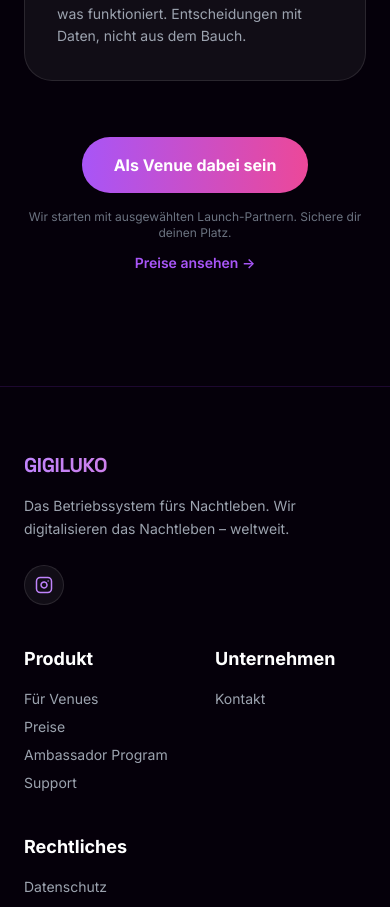
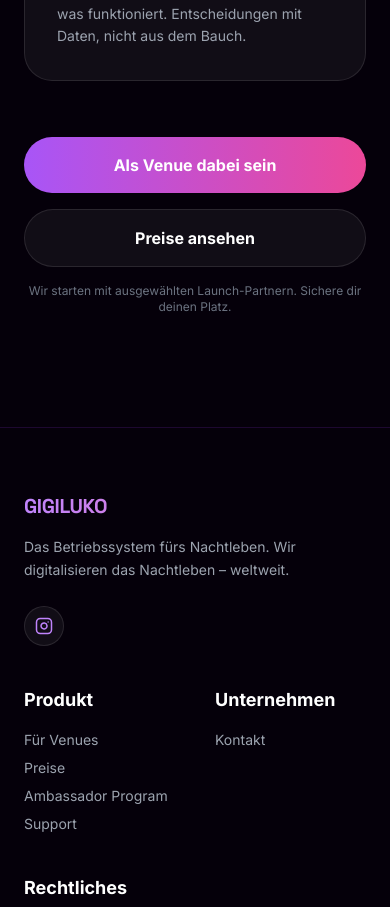
Before and after one commit to LuisCodingforfutur/gigilukoweb, a React (Vite) app: page / in a window 390 px wide. Shown: the part 6320-7227 px from the top of the page. Built offline with nearby package versions, Linux system fonts and the light colour scheme.

Commit message:
ux: pricing in navbar + real pricing button in B2B section

```diff
--- a/src/components/Navbar.tsx
+++ b/src/components/Navbar.tsx
@@ -5,8 +5,8 @@
 interface Props { isDark: boolean; toggleTheme: () => void; }
 
 const navContent = {
-  de: { venues: "Für Venues", ambassador: "Ambassador", support: "Support" },
-  en: { venues: "For Venues", ambassador: "Ambassador", support: "Support" },
+  de: { venues: "Für Venues", pricing: "Preise", ambassador: "Ambassador", support: "Support" },
+  en: { venues: "For Venues", pricing: "Pricing", ambassador: "Ambassador", support: "Support" },
 };
 
 const Navbar: React.FC<Props> = ({ isDark, toggleTheme }) => {
@@ -42,6 +42,7 @@
         {/* Desktop nav links */}
         <div className="hidden md:flex items-center gap-8 pointer-events-auto">
           <button onClick={goToVenues} className={linkClass}>{t.venues}</button>
+          <Link to="/pricing" className={linkClass}>{t.pricing}</Link>
           <Link to="/ambassador" className={linkClass}>{t.ambassador}</Link>
           <Link to="/support" className={linkClass}>{t.support}</Link>
         </div>
@@ -75,6 +76,7 @@
         <div className="md:hidden pointer-events-auto mt-4 max-w-7xl mx-auto">
           <div className="bg-white/90 dark:bg-[#0a0014]/95 backdrop-blur-xl border border-black/10 dark:border-white/10 rounded-2xl p-3 flex flex-col gap-1 shadow-2xl">
             <button onClick={goToVenues} className="text-left px-4 py-3 rounded-xl font-semibold text-gray-800 dark:text-gray-100 hover:bg-black/5 dark:hover:bg-white/5 transition-colors">{t.venues}</button>
+            <Link to="/pricing" onClick={() => setMenuOpen(false)} className="px-4 py-3 rounded-xl font-semibold text-gray-800 dark:text-gray-100 hover:bg-black/5 dark:hover:bg-white/5 transition-colors">{t.pricing}</Link>
             <Link to="/ambassador" onClick={() => setMenuOpen(false)} className="px-4 py-3 rounded-xl font-semibold text-gray-800 dark:text-gray-100 hover:bg-black/5 dark:hover:bg-white/5 transition-colors">{t.ambassador}</Link>
             <Link to="/support" onClick={() => setMenuOpen(false)} className="px-4 py-3 rounded-xl font-semibold text-gray-800 dark:text-gray-100 hover:bg-black/5 dark:hover:bg-white/5 transition-colors">{t.support}</Link>
           </div>
--- a/src/components/v3/B2BInfrastructure.tsx
+++ b/src/components/v3/B2BInfrastructure.tsx
@@ -1,3 +1,4 @@
+import { Link } from "react-router-dom";
 import { useLanguage } from "../Layout";
 
 const content = {
@@ -13,7 +14,7 @@
       { icon: "📊", title: "Analytics & Insights", desc: "Sieh, wer kommt: Traffic, Demografie, was funktioniert. Entscheidungen mit Daten, nicht aus dem Bauch." },
     ],
     cta: "Als Venue dabei sein",
-    pricingLink: "Preise ansehen →",
+    pricingLink: "Preise ansehen",
     ctaNote: "Wir starten mit ausgewählten Launch-Partnern. Sichere dir deinen Platz.",
   },
   en: {
@@ -28,7 +29,7 @@
       { icon: "📊", title: "Analytics & Insights", desc: "See who shows up: traffic, demographics, what works. Decisions backed by data, not gut feeling." },
     ],
     cta: "Become a venue partner",
-    pricingLink: "View pricing →",
+    pricingLink: "View pricing",
     ctaNote: "We're launching with select partners. Secure your spot.",
   },
 };
@@ -76,14 +77,21 @@
         </div>
 
         <div className="text-center">
-          <a
-            href="mailto:support@gigiluko.com?subject=Venue Partnership"
-            className="inline-block px-8 py-4 rounded-full font-bold text-white bg-gradient-to-r from-[#A855F7] to-[#EC4899] hover:shadow-[0_0_30px_rgba(168,85,247,0.4)] hover:scale-105 transition-all"
-          >
-            {t.cta}
-          </a>
+          <div className="flex flex-col sm:flex-row items-center justify-center gap-4">
+            <a
+              href="mailto:support@gigiluko.com?subject=Venue Partnership"
+              className="w-full sm:w-auto px-8 py-4 rounded-full font-bold text-white bg-gradient-to-r from-[#A855F7] to-[#EC4899] hover:shadow-[0_0_30px_rgba(168,85,247,0.4)] hover:scale-105 transition-all"
+            >
+              {t.cta}
+            </a>
+            <Link
+              to="/pricing"
+              className="w-full sm:w-auto px-8 py-4 rounded-full font-bold bg-black/5 dark:bg-white/5 border border-black/10 dark:border-white/10 hover:border-[#EC4899]/50 transition-all"
+            >
+              {t.pricingLink}
+            </Link>
+          </div>
           <p className="text-xs text-gray-500 dark:text-gray-500 mt-4">{t.ctaNote}</p>
-          <a href="/pricing" className="inline-block mt-3 text-sm font-semibold text-[#A855F7] hover:text-[#EC4899] transition-colors">{t.pricingLink}</a>
         </div>
       </div>
     </section>
--- a/src/pages/Pricing.tsx
+++ b/src/pages/Pricing.tsx
@@ -2,7 +2,7 @@
 
 const content = {
   de: {
-    badge: "PRICING",
+    badge: "FÜR VENUES",
     title1: "Ein Plan für",
     title2: "jedes Venue.",
     subtitle: "Vom einzelnen Club bis zur Gruppe — starte mit dem Plan, der zu deinem Venue passt.",
@@ -52,7 +52,7 @@
     ],
   },
   en: {
-    badge: "PRICING",
+    badge: "FOR VENUES",
     title1: "A plan for",
     title2: "every venue.",
     subtitle: "From a single club to a group — start with the plan that fits your venue.",
```
